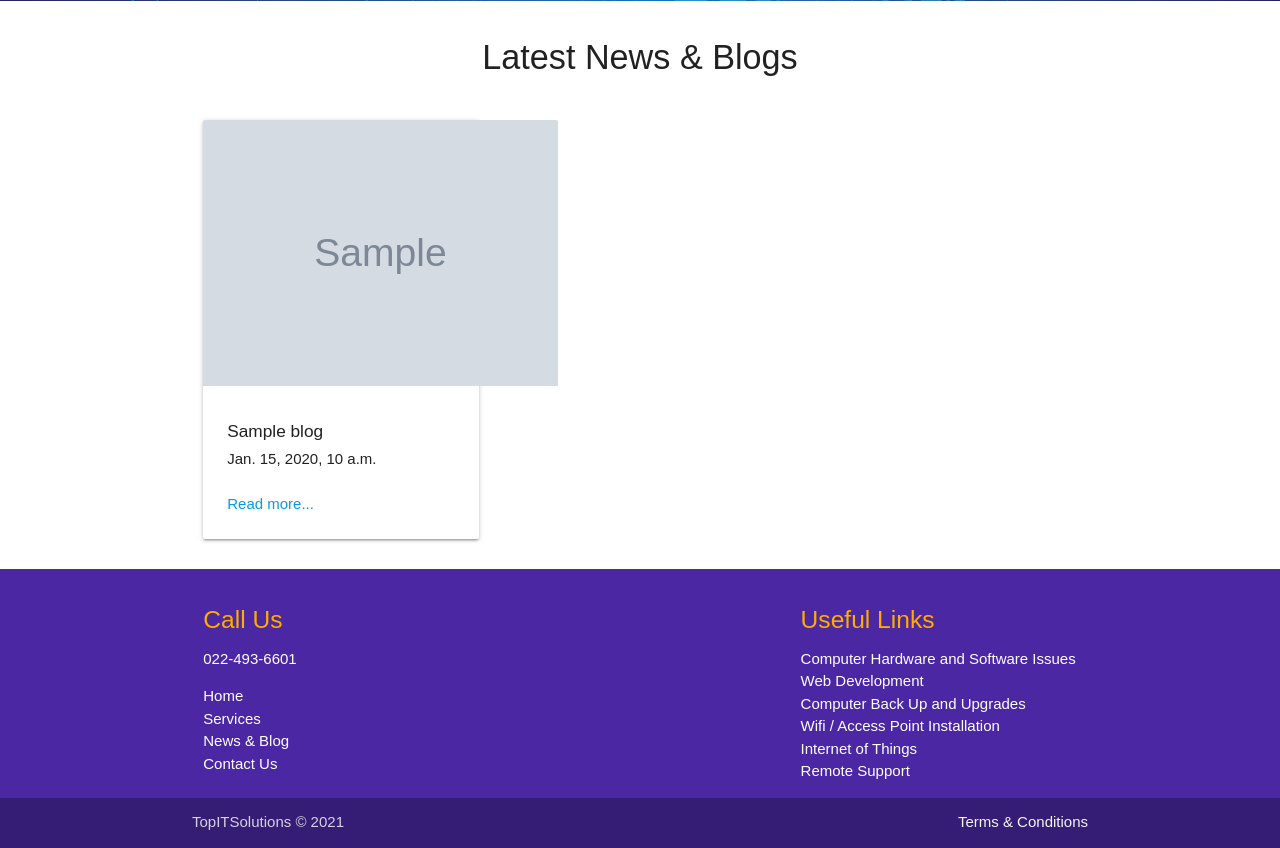
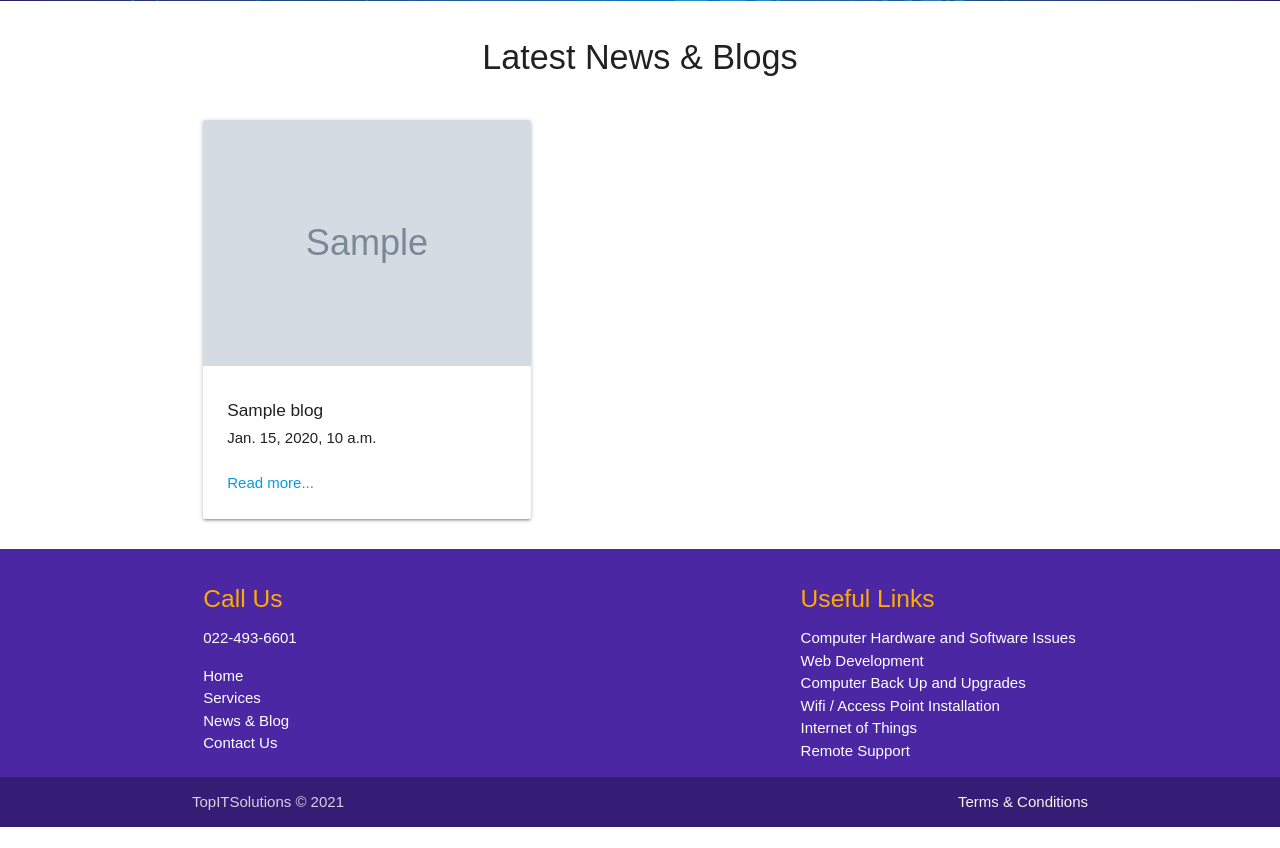
Before and after one commit to christopherece/topitsolutions_project, a Django app: template templates/blogs/blogs.html in a window 1280 px wide. Shown: the part 452-1300 px from the top of the page. After the commit the page ends 1279 px from the top, so only its background shows below. Run offline with Django 3.2, Linux system fonts and the light colour scheme; the template is opened without the code that fills it: most values are stand-ins (such as "Sample title", 1, 10 or a date in 2020); grey boxes marked "Sample" are stand-in pictures; data that the repository does not hold is empty; some libraries are stand-ins or nearby versions.

Commit message:
set min width card image4

```diff
--- a/templates/blogs/blogs.html
+++ b/templates/blogs/blogs.html
@@ -28,10 +28,10 @@
         </h4><br>
         {% if blogs %}
           {% for blog in blogs %}
-          <div class="col s12 m4">
+          <div class="col s12 m4" style="min-width: 350px; min-height: 390px">
             <div class="card">
               <div class="card-image">
-                  <img src="{{blog.photo.url}}" alt="" style="min-width: 355px; min-height: 205px">
+                  <img src="{{blog.photo.url}}" alt="">
               </div>
               <div class="card-content">
                 <h6>
```
